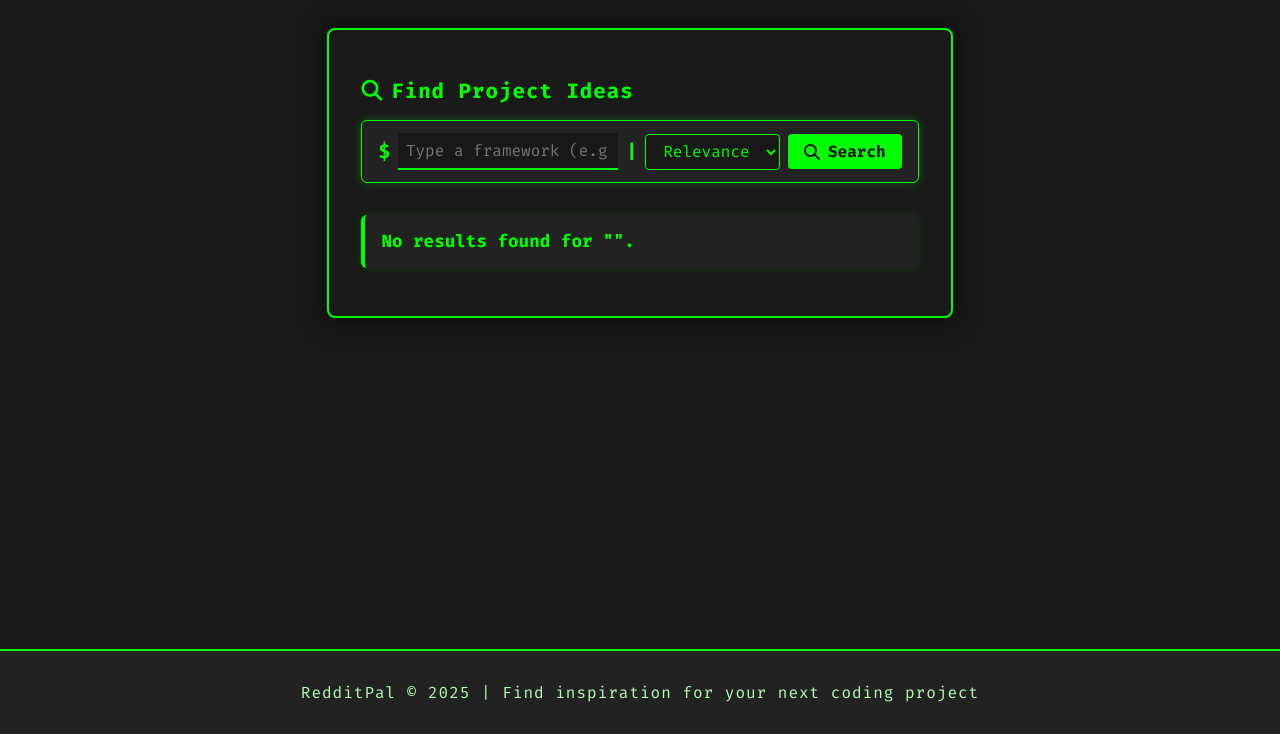
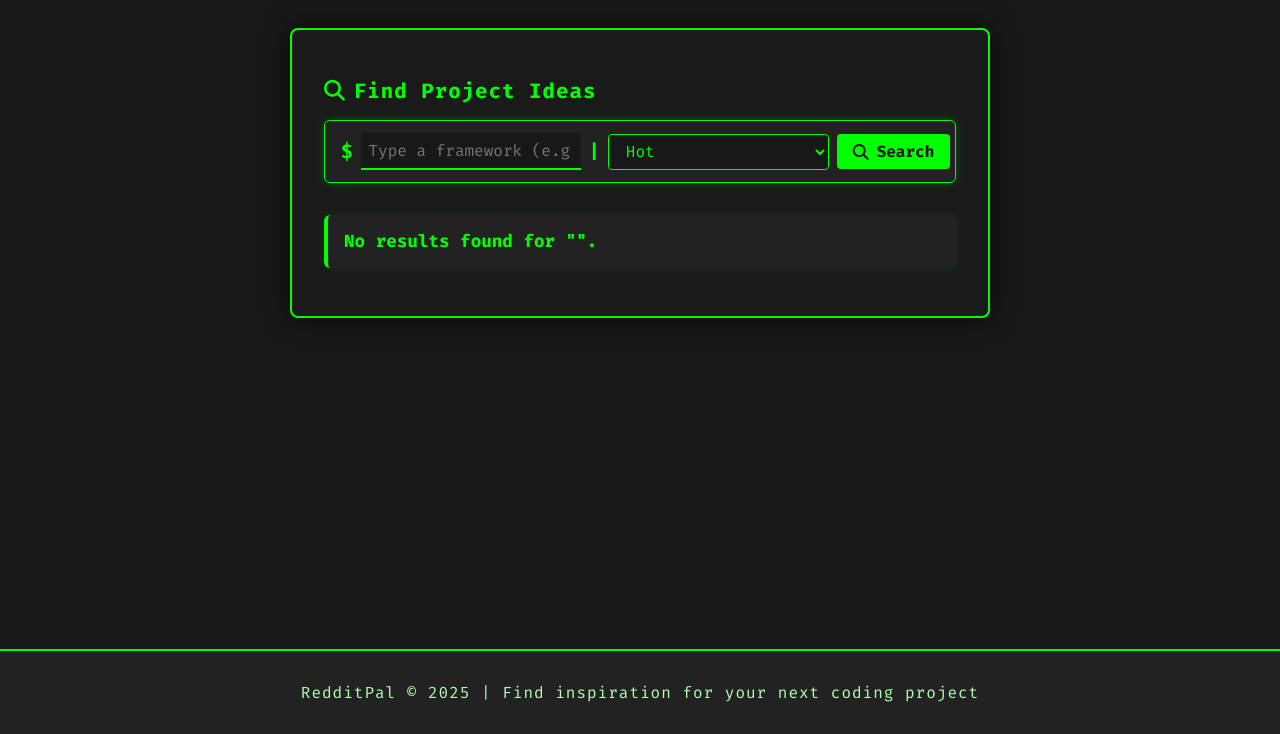
Before and after one commit to Kapodistrias7/redditpal, a plain HTML site: page index.html in a window 1280 px wide. Shown: the part 66-800 px from the top of the page. Drawn offline with Linux system fonts and the light colour scheme; no server answers.

Commit message:
Add sorting options to the select dropdown

```diff
--- a/index.html
+++ b/index.html
@@ -28,10 +28,13 @@
                 <input type="text" id="keyword" placeholder="Type a framework (e.g. React, Django)" />
                 <span class="blinking-cursor">|</span>
                 <select id="sort">
-                    <option value="relevance">Relevance</option>
-                    <option value="upvotes">Upvotes</option>
-                    <option value="date">Date</option>
-                </select>
+    <option value="hot">Hot</option>
+    <option value="new">New</option>
+    <option value="top">Top</option>
+    <option value="rising">Rising</option>
+    <option value="relevance">Relevance (search)</option>
+</select>
+
                 <button id="searchBtn" type="submit">
                     <i class="fas fa-search"></i> Search
                 </button>
```
